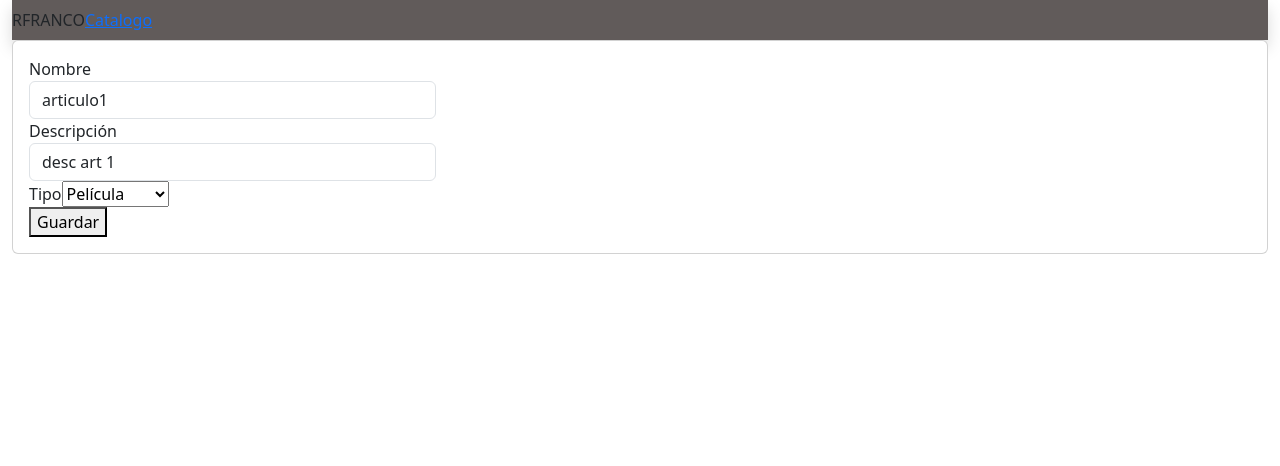
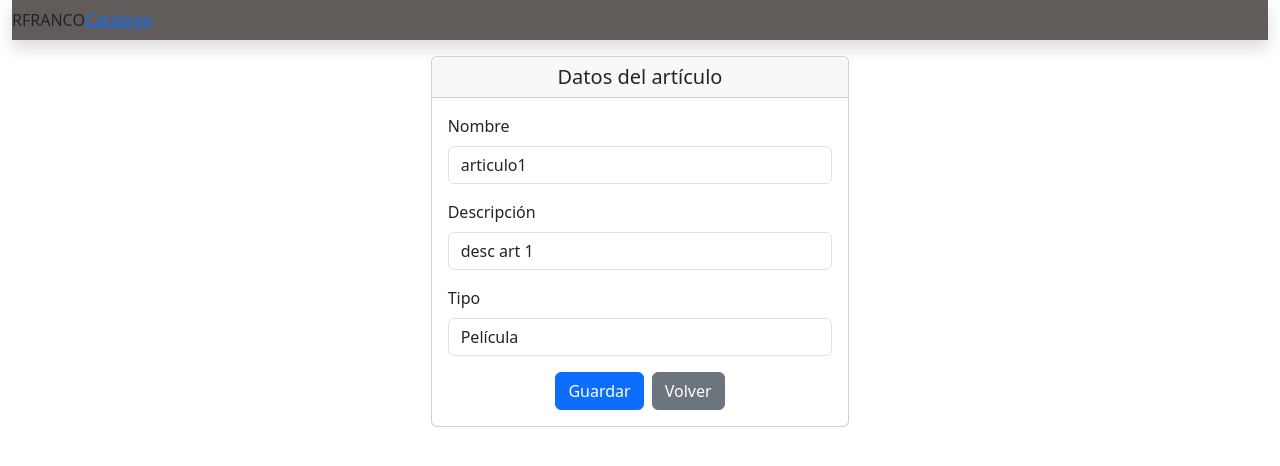
Before and after one commit to JordiBarrafon/rf, an Angular app: page /detalleArticulo/1 in a window 1280 px wide. Shown: the top 466 px of the page. Built offline with nearby package versions, Linux system fonts and the light colour scheme.

Commit message:
ajustes diseño cards

```diff
--- a/src/app/articulo/articulo.component.html
+++ b/src/app/articulo/articulo.component.html
@@ -1,25 +1,31 @@
-<div class="row">
-  <div class="col-12">
-    <div class="card">
+<div class="col-4 card m-3 mx-auto">
+  <h5 class="card-header text-center">Datos del artículo</h5>
   <div class="card-body">
     <form [formGroup]="formulario" (ngSubmit)="guardar()">
-          <div class="form-group col-md-4 col-12">
-            <label for="nombre">Nombre</label>
-            <input type="text" name="nombre" formControlName="nombre" id="nombre" class="form-control" [ngClass]="{ 'is-invalid': submitted && f['nombre'].errors }">
+      <div class="row">
+        <div class="mb-3">
+          <label class="form-label" for="nombre">Nombre</label>
+          <input class="form-control" type="text" name="nombre" formControlName="nombre" id="nombre" [ngClass]="{ 'is-invalid': submitted && f['nombre'].errors }">
         </div>
-          <div class="form-group col-md-4 col-12">
-            <label for="descripcion">Descripción</label>
-            <input type="text" name="descripcion" formControlName="descripcion" id="descripcion" class="form-control" [ngClass]="{ 'is-invalid': submitted && f['descripcion'].errors }">
       </div>
-          <div class="form-group col-md-4 col-12">
-            <label for="tipo">Tipo</label>
-            <select id="tipo" name="tipo" formControlName="tipo">
+      <div class="row">
+        <div class="mb-3">
+          <label class="form-label" for="descripcion">Descripción</label>
+          <input class="form-control" type="text" name="descripcion" formControlName="descripcion" id="descripcion" [ngClass]="{ 'is-invalid': submitted && f['descripcion'].errors }">
+        </div>
+      </div>
+      <div class="row">
+        <div class="mb-3">
+          <label class="form-label" for="tipo">Tipo</label>
+          <select class="form-control" id="tipo" name="tipo" formControlName="tipo">
             <option *ngFor="let tipo of tiposArticulo" [value]="tipo" [ngClass]="{ 'is-invalid': submitted && f['tipo'].errors }">{{ tipo }}</option>
           </select>
         </div>
-          <button type="submit">Guardar</button>
+      </div>
+      <div class="text-center">
+        <button class="btn btn-primary me-2" type="submit">Guardar</button>
+        <button class="btn btn-secondary" type="reset" (click)="volver()">Volver</button>
+      </div>
     </form>
   </div>
 </div>
-  </div>
-</div>
--- a/src/app/articulo/articulo.component.ts
+++ b/src/app/articulo/articulo.component.ts
@@ -58,4 +58,8 @@ export class ArticuloComponent {
     this.navegador.navigateByUrl('catalogo');
   }
 
+  volver(){
+    this.navegador.navigateByUrl('catalogo');
+  }
+
 }
--- a/src/app/catalogo/catalogo.component.html
+++ b/src/app/catalogo/catalogo.component.html
@@ -1,4 +1,3 @@
-
   <h1>Catálogo</h1>
   <div class="col-12 mb-2 text-right">
     <div><a class="btn btn-success btn-md" routerLink="/nuevoArticulo"><i class="dripicons-plus"></i>Nuevo artículo</a></div>
@@ -9,20 +8,17 @@
       <input type="date" class="forms-control" placeholder="Buscar" [(ngModel)]="filtroArticuloFecha" name="filtroArticuloFecha">
     </div>
   </div>
-  <div class="card">
-    <div class="card-body">
-      <div class="row">
-        <div *ngFor="let articulo of articulos | filtroTexto: filtroArticulo | filtroFecha: filtroArticuloFecha" class="card col-3 m-3">
-          <div>{{ articulo.tipo }}</div>
-          <div class="bard-body">
-            <h5 class="card-title">{{ articulo.nombre }}</h5>
-            <p class="card-text">{{ articulo.descripcion }}</p>
-            <p class="card-text">{{ articulo.fechaCreacion.toLocaleDateString('en-GB') }}</p>
-            <button routerLink="/detalleArticulo/{{ articulo.id }}">Detalle</button>
-          </div>
+
+  <div class="container">
+    <div class="row">
+      <div class="card col-3 m-3 p-0" *ngFor="let articulo of articulos | filtroTexto: filtroArticulo | filtroFecha: filtroArticuloFecha">
+        <h5 class="card-header text-center">{{ articulo.tipo }}</h5>
+        <div class="card-body">
+          <h6><strong>{{ articulo.nombre }}</strong></h6>
+          <p class="text-light-emphasis">{{ articulo.descripcion }}</p>
+          <p class="blockquote-footer">{{ articulo.fechaCreacion.toLocaleDateString('en-GB') }}</p>
+          <button class="btn btn-info" routerLink="/detalleArticulo/{{ articulo.id }}">Detalle</button>
         </div>
       </div>
-
     </div>
-
   </div>
```
Lines whose indentation alone changed are shown as unchanged.
